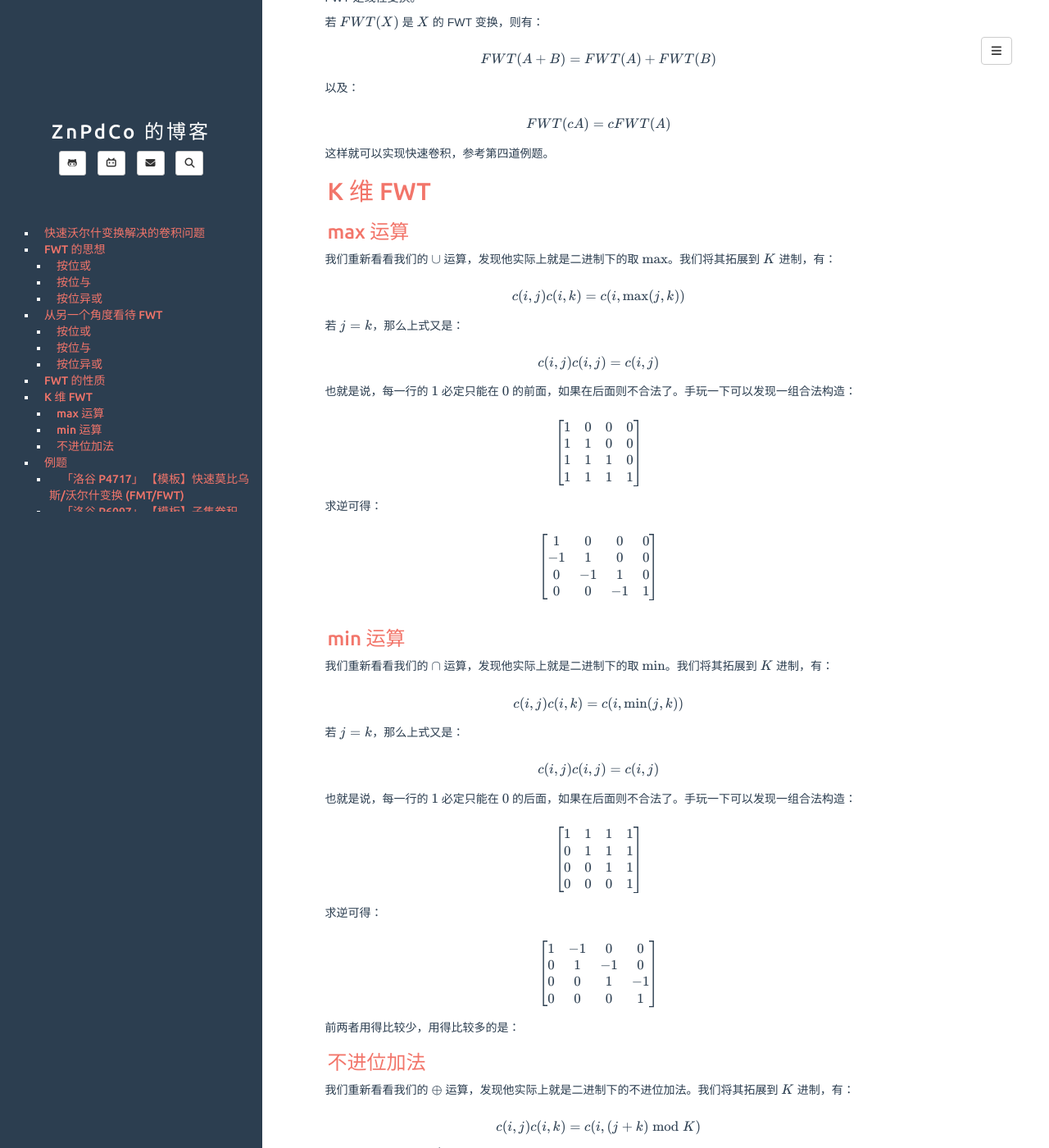
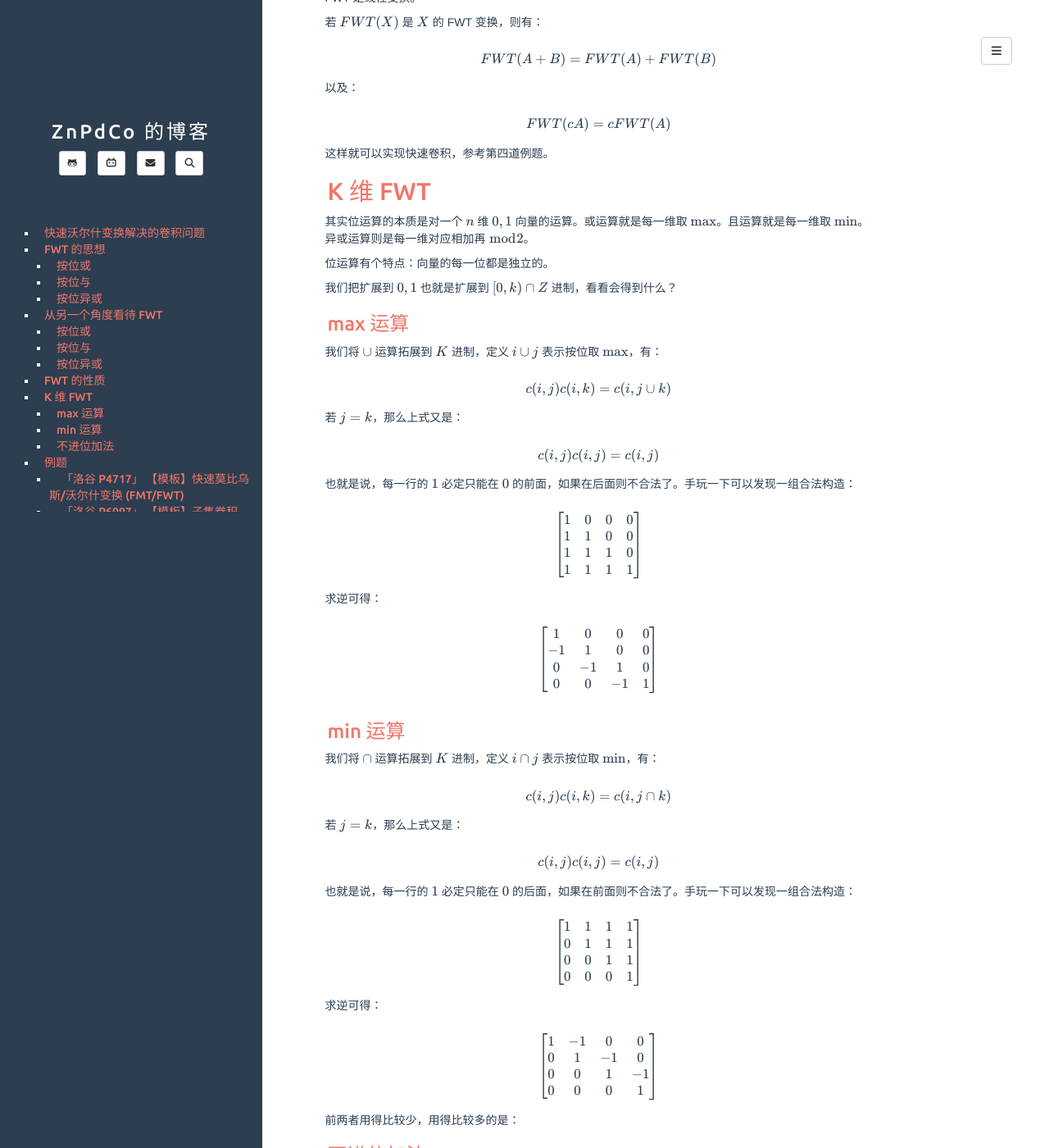
Before and after one commit to ZnPdCo/oldblog, a Jekyll site: the page built from _posts/2024-05-07-FWT.md, in a window 1280 px wide and 1400 px high, scrolled down 6438 px. Shown: the whole window at 82% size. Built offline with Jekyll 4.4.1, drawn with Linux system fonts in a browser that asks for light colours; comment, search, counter and statistics services are not loaded; some of the changed text lies outside the part shown.

Commit message:
fix(_posts/fwt.md): 根据oiwiki建议修改

```diff
--- a/_posts/2024-05-07-FWT.md
+++ b/_posts/2024-05-07-FWT.md
@@ -371,12 +371,18 @@ $$
 
 ## K 维 FWT
 
+其实位运算的本质是对一个 $n$ 维 $\{0,1\}$ 向量的运算。或运算就是每一维取 $\max$。且运算就是每一维取 $\min$。异或运算则是每一维对应相加再 $\bmod 2$。
+
+位运算有个特点：向量的每一位都是独立的。
+
+我们把扩展到 $\{0,1\}$ 也就是扩展到 $[0,k)\cap Z$ 进制，看看会得到什么？
+
 ### max 运算
 
-我们重新看看我们的 $\cup$ 运算，发现他实际上就是二进制下的取 $\max$。我们将其拓展到 $K$ 进制，有：
+我们将 $\cup$ 运算拓展到 $K$ 进制，定义 $i\cup j$ 表示按位取 $\max$，有：
 
 $$
-c(i,j)c(i,k)=c(i,\max(j,k))
+c(i,j)c(i,k)=c(i,j\cup k)
 $$
 
 若 $j=k$，那么上式又是：
@@ -409,10 +415,10 @@ $$
 
 ### min 运算
 
-我们重新看看我们的 $\cap$ 运算，发现他实际上就是二进制下的取 $\min$。我们将其拓展到 $K$ 进制，有：
+我们将 $\cap$ 运算拓展到 $K$ 进制，定义 $i\cap j$ 表示按位取 $\min$，有：
 
 $$
-c(i,j)c(i,k)=c(i,\min(j,k))
+c(i,j)c(i,k)=c(i,j\cap k)
 $$
 
 若 $j=k$，那么上式又是：
@@ -421,7 +427,7 @@ $$
 c(i,j)c(i,j)=c(i,j)
 $$
 
-也就是说，每一行的 $1$ 必定只能在 $0$ 的后面，如果在后面则不合法了。手玩一下可以发现一组合法构造：
+也就是说，每一行的 $1$ 必定只能在 $0$ 的后面，如果在前面则不合法了。手玩一下可以发现一组合法构造：
 
 $$
 \begin{bmatrix}
@@ -447,10 +453,10 @@ $$
 
 ### 不进位加法
 
-我们重新看看我们的 $\oplus$ 运算，发现他实际上就是二进制下的不进位加法。我们将其拓展到 $K$ 进制，有：
+我们将 $\oplus$ 运算拓展到 $K$ 进制，定义 $i\oplus j$ 表示按位相加再 $\bmod K$，有：
 
 $$
-c(i,j)c(i,k)=c(i,(j+k)\bmod K)
+c(i,j)c(i,k)=c(i,j\oplus k)
 $$
 
 我们构造 $c(i,j)=\omega_{K}^j$，就可以满足要求了：
@@ -474,9 +480,7 @@ $$
 \end{bmatrix}
 $$
 
-这不就是我们熟悉的范德蒙德矩阵吗？
-
-现在我们也知道矩阵的逆了：
+此即为 [范德蒙德矩阵](https://en.wikipedia.org/wiki/Vandermonde_matrix)，求逆可得：
 
 $$
 \frac{1}{K}\begin{bmatrix}
```
